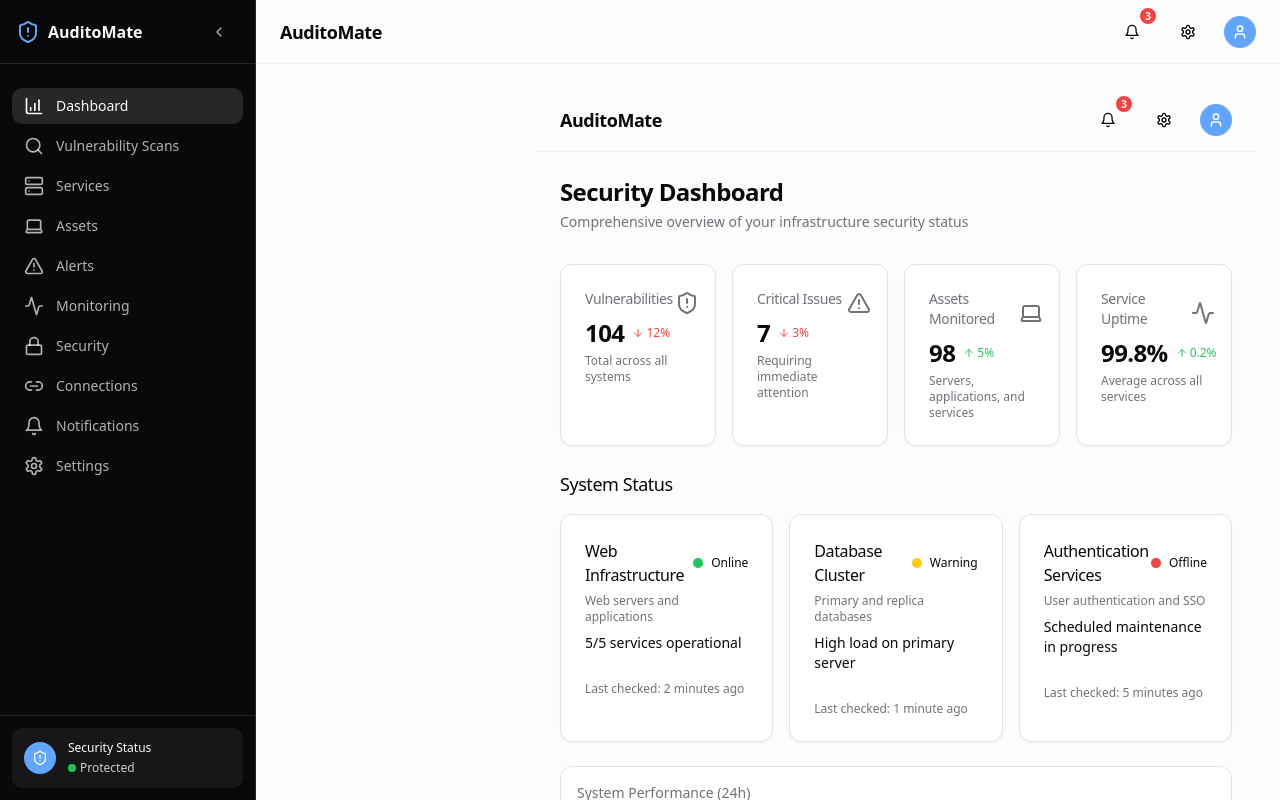
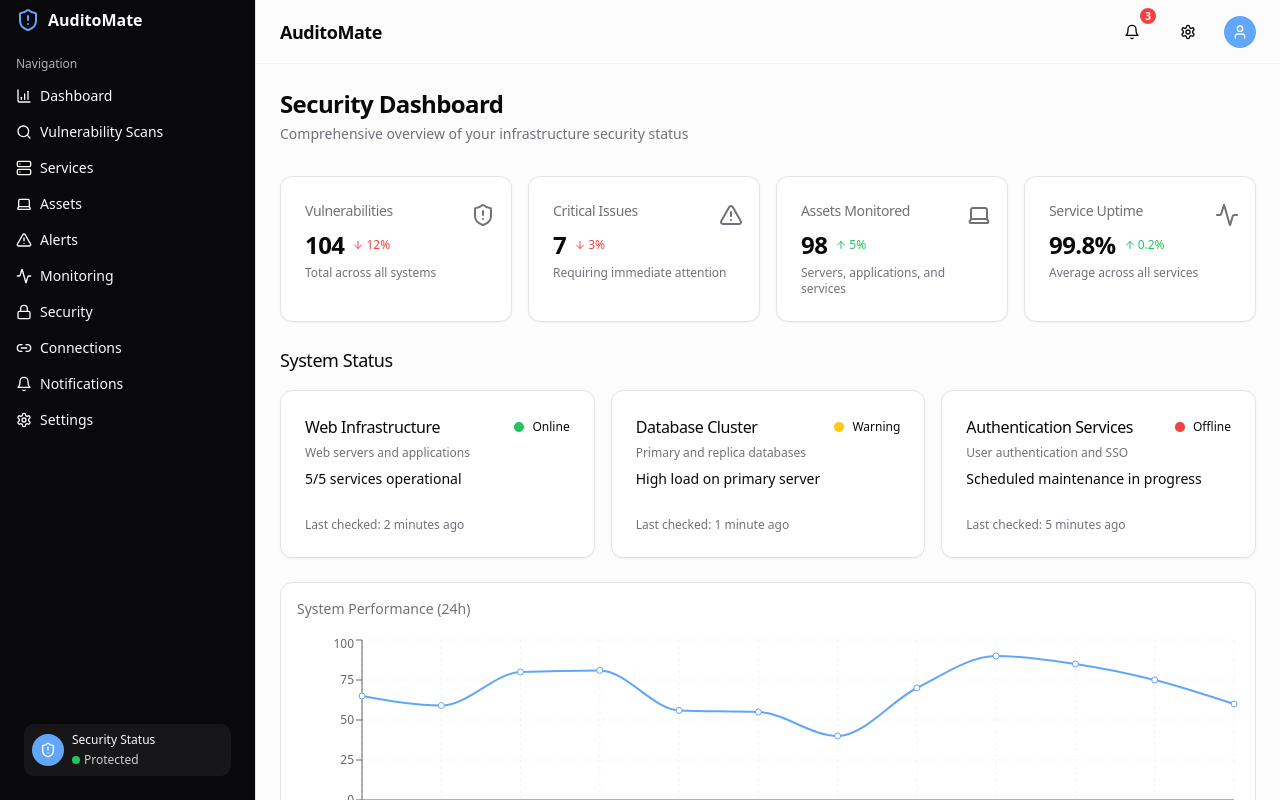
Before and after one commit to cyber-serafim/auditomate-dashboard, a React (Vite) app: page / in a window 1280 px wide. Shown: the top 800 px of the page. Built offline with nearby package versions, Linux system fonts and the light colour scheme.

Commit message:
Remove duplicate sidebar
Remove the sidebar from pages where it's duplicated.

```diff
--- a/src/pages/Index.tsx
+++ b/src/pages/Index.tsx
@@ -1,7 +1,5 @@
 
 import React from 'react';
-import Header from '@/components/layout/Header';
-import Sidebar from '@/components/layout/Sidebar';
 import { Separator } from '@/components/ui/separator';
 import DashboardHeader from '@/components/dashboard/DashboardHeader';
 import SummaryMetrics from '@/components/dashboard/SummaryMetrics';
@@ -12,13 +10,7 @@ import MonitoringSection from '@/components/dashboard/MonitoringSection';
 
 const Index = () => {
   return (
-    <div className="min-h-screen bg-background flex">
-      <Sidebar />
-
-      <div className="flex-1 ml-64"> {/* Same width as sidebar */}
-        <Header />
-
-        <main className="p-6">
+    <div className="min-h-screen bg-background">
       <DashboardHeader />
 
       {/* Summary metrics */}
@@ -35,8 +27,6 @@ const Index = () => {
       <Separator className="my-8" />
 
       <MonitoringSection />
-        </main>
-      </div>
     </div>
   );
 };
```
Lines whose indentation alone changed are shown as unchanged.
